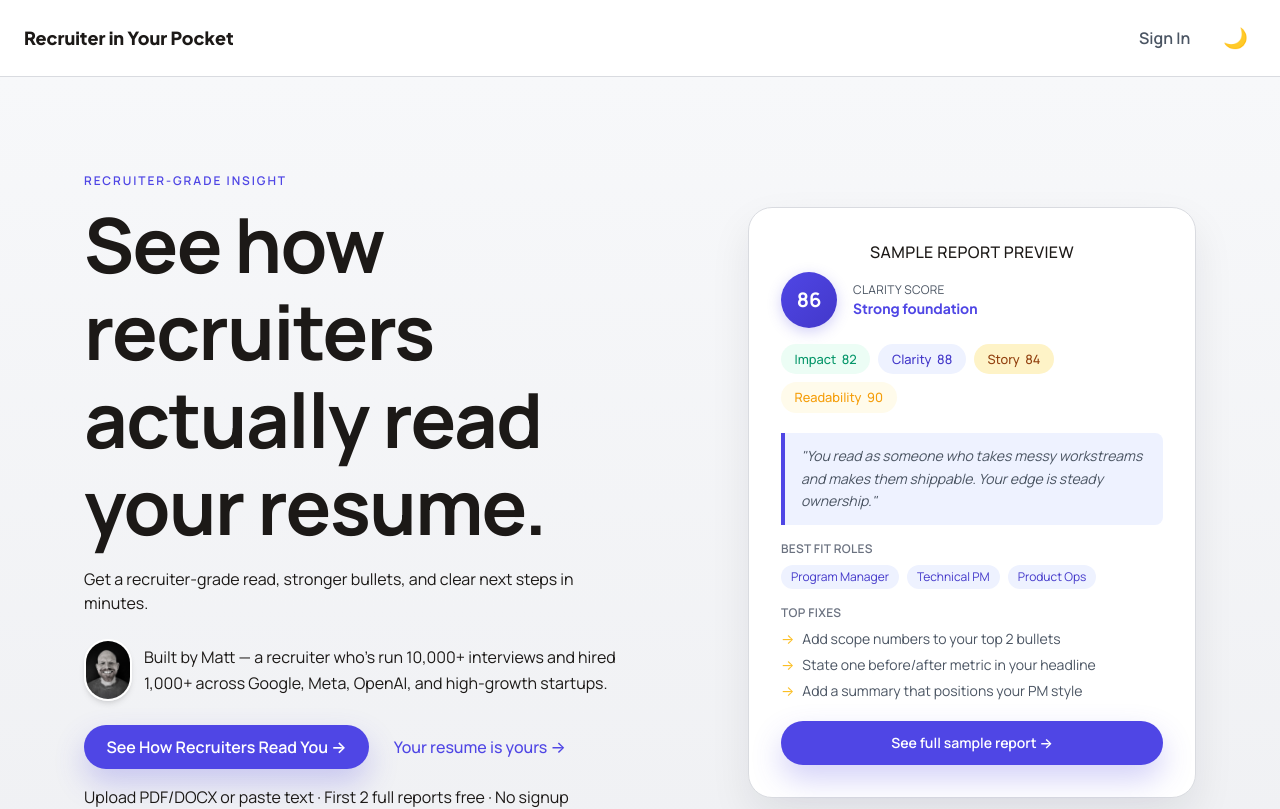
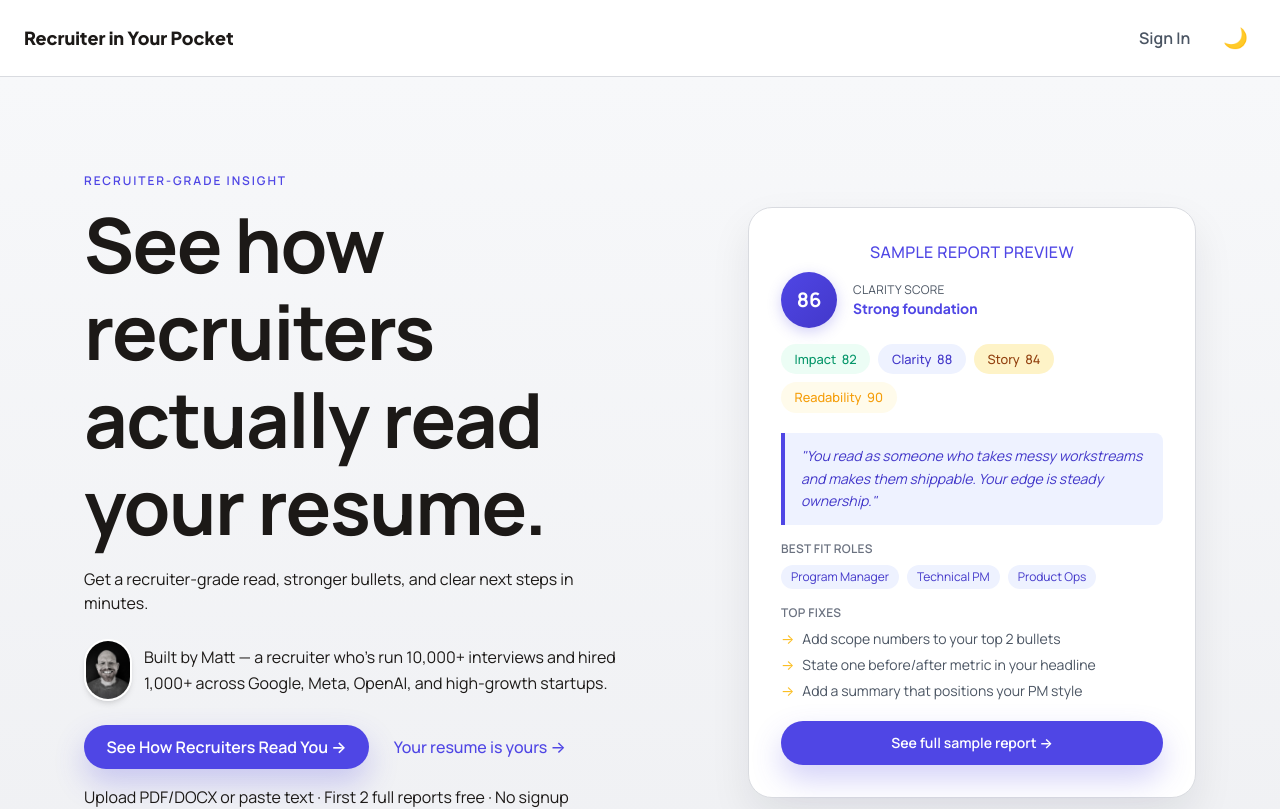
Before and after one commit to matsha05/recruiter-in-your-pocket, a Next.js app in the folder web/: page / in a window 1280 px wide. Shown: the top 809 px of the page. Built offline with nearby package versions, Linux system fonts and the light colour scheme; no server answers.

Commit message:
Simplify dev workflow and polish UI

```diff
--- a/package.json
+++ b/package.json
@@ -5,7 +5,8 @@
   "main": "server.js",
   "scripts": {
     "start": "node server.js",
-    "dev": "nodemon server.js",
+    "dev:backend": "PORT=3001 nodemon server.js",
+    "dev": "concurrently \"npm run dev:backend\" \"npm run dev --prefix web\"",
     "test": "node tests/validation.js && node tests/schema_contract.js && node tests/schema_contract_ideas.js && node tests/smoke_endpoints.js && node scripts/mock_run.js",
     "test:ready": "node tests/test_ready_and_auth.js",
     "calibrate": "node scripts/calibrate_score.js",
@@ -44,6 +45,7 @@
     "node": "20.x"
   },
   "devDependencies": {
+    "concurrently": "^9.2.1",
     "nodemon": "^3.1.11"
   }
 }
--- a/web/components/landing/Hero.tsx
+++ b/web/components/landing/Hero.tsx
@@ -114,7 +114,7 @@ export default function Hero() {
                         <div className={`card-lg max-w-md w-full ${loaded ? "animate-score-in" : "opacity-0"}`}>
                             {/* Label - reduced emphasis */}
                             <div className="text-center mb-2">
-                                <span className="text-[var(--fs-small)] text-secondary font-medium uppercase tracking-wide">
+                                <span className="text-[var(--fs-small)] text-brand font-medium uppercase tracking-wide">
                                     Sample Report Preview
                                 </span>
                             </div>
@@ -151,7 +151,7 @@ export default function Hero() {
                             </div>
 
                             {/* Verdict quote */}
-                            <blockquote className="text-secondary italic border-l-4 border-brand pl-4 mb-4 bg-[var(--bg-card-alt)] py-3 pr-3 rounded-r-lg text-sm leading-relaxed">
+                            <blockquote className="text-brand-strong italic border-l-4 border-brand pl-4 mb-4 bg-[var(--bg-card-alt)] py-3 pr-3 rounded-r-lg text-sm leading-relaxed">
                                 &quot;You read as someone who takes messy workstreams and makes them shippable. Your edge is steady ownership.&quot;
                             </blockquote>
 
@@ -171,15 +171,15 @@ export default function Hero() {
                                 <ul className="space-y-1.5 text-sm text-secondary">
                                     <li className="flex items-start gap-2">
                                         <span className="text-warning flex-shrink-0">→</span>
-                                        Add scope numbers to your top 2 bullets
+                                        <span>Add scope numbers to your top 2 bullets</span>
                                     </li>
                                     <li className="flex items-start gap-2">
                                         <span className="text-warning flex-shrink-0">→</span>
-                                        State one before/after metric in your headline
+                                        <span>State one before/after metric in your headline</span>
                                     </li>
                                     <li className="flex items-start gap-2">
                                         <span className="text-warning flex-shrink-0">→</span>
-                                        Add a summary that positions your PM style
+                                        <span>Add a summary that positions your PM style</span>
                                     </li>
                                 </ul>
                             </div>
```
Also changed, not shown: 1 other file (tests, documents, lock files or other folders).
